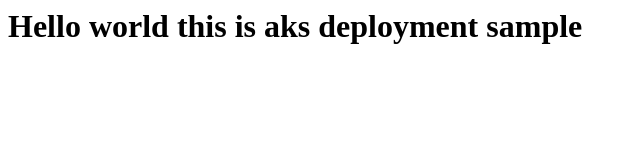
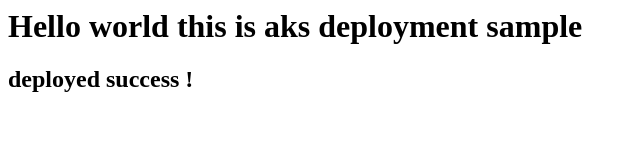
Before and after one commit to sidsravan/aks-azur-devops-hello-world, a plain HTML site: page index.html in a window 1280 px wide. Shown: the whole page, without its empty margins (0-640 px from the left). Drawn offline with Linux system fonts and the light colour scheme.

Commit message:
Updated index.html

```diff
--- a/index.html
+++ b/index.html
@@ -1 +1,2 @@
 <h1> Hello world this is aks deployment sample </h1>
+<h2> deployed success !</h2>
```
